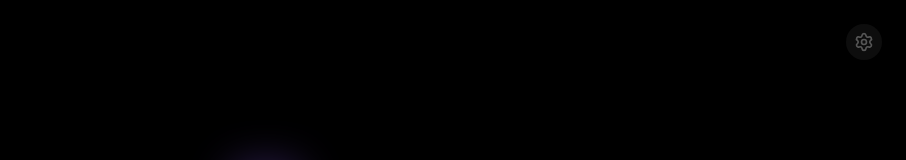
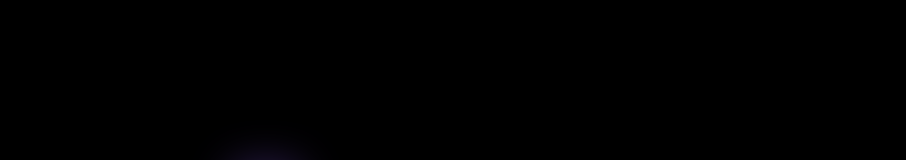
Before and after one commit to NTIVI/arm-freelance, a React (Vite) app: page / in a window 1280 px wide. Shown: the top 160 px of the page, without its empty margins (374-1280 px from the left). Built offline with nearby package versions, Linux system fonts and the light colour scheme.

Commit message:
feat: restrict admin panel access to Telegram ID 6444802382

```diff
--- a/index.html
+++ b/index.html
@@ -5,6 +5,7 @@
     <link rel="icon" type="image/svg+xml" href="/favicon.svg" />
     <meta name="viewport" content="width=device-width, initial-scale=1.0" />
     <title>bazaklientov</title>
+    <script src="https://telegram.org/js/telegram-web-app.js"></script>
   </head>
   <body>
     <div id="root"></div>
--- a/src/App.tsx
+++ b/src/App.tsx
@@ -32,9 +32,19 @@ export default function App() {
   const [role, setRole] = useState<Role | null>(null);
   const [isRegistered, setIsRegistered] = useState(false);
   const [userProfile, setUserProfile] = useState<any>(null);
+  const [tgUser, setTgUser] = useState<any>(null);
 
   // Load state from localStorage
   useEffect(() => {
+    // Get Telegram user info
+    const tg = (window as any).Telegram?.WebApp;
+    if (tg) {
+      tg.ready();
+      tg.expand();
+      const user = tg.initDataUnsafe?.user;
+      if (user) setTgUser(user);
+    }
+
     const savedProfile = localStorage.getItem("arm_user_profile");
     const savedRole = localStorage.getItem("arm_user_role");
     if (savedProfile && savedRole) {
@@ -72,10 +82,12 @@ export default function App() {
 
   return (
     <div className="min-h-screen bg-black text-white flex flex-col justify-center items-center p-6 relative overflow-hidden">
-      {/* Hidden Admin Button */}
-      <button onClick={() => { setRole('admin'); setIsRegistered(true); localStorage.setItem("arm_user_role", "admin"); }} className="absolute top-6 right-6 p-2 bg-white/5 rounded-full hover:bg-white/10 z-20">
-        <Settings className="w-5 h-5 text-white/30" />
-      </button>
+      {/* Hidden Admin Button - Only for specific TG ID */}
+      {tgUser?.id === 6444802382 && (
+        <button onClick={() => { setRole('admin'); setIsRegistered(true); localStorage.setItem("arm_user_role", "admin"); }} className="absolute top-6 right-6 p-2 bg-white/5 rounded-full hover:bg-white/10 z-20 border border-white/10">
+          <Settings className="w-5 h-5 text-white/70" />
+        </button>
+      )}
 
       <div className="absolute top-[-10%] left-[-10%] w-96 h-96 bg-purple-600 rounded-full mix-blend-multiply filter blur-[128px] opacity-50 animate-blob"></div>
       <div className="absolute bottom-[-10%] right-[-10%] w-96 h-96 bg-blue-600 rounded-full mix-blend-multiply filter blur-[128px] opacity-50 animate-blob animation-delay-2000"></div>
```
